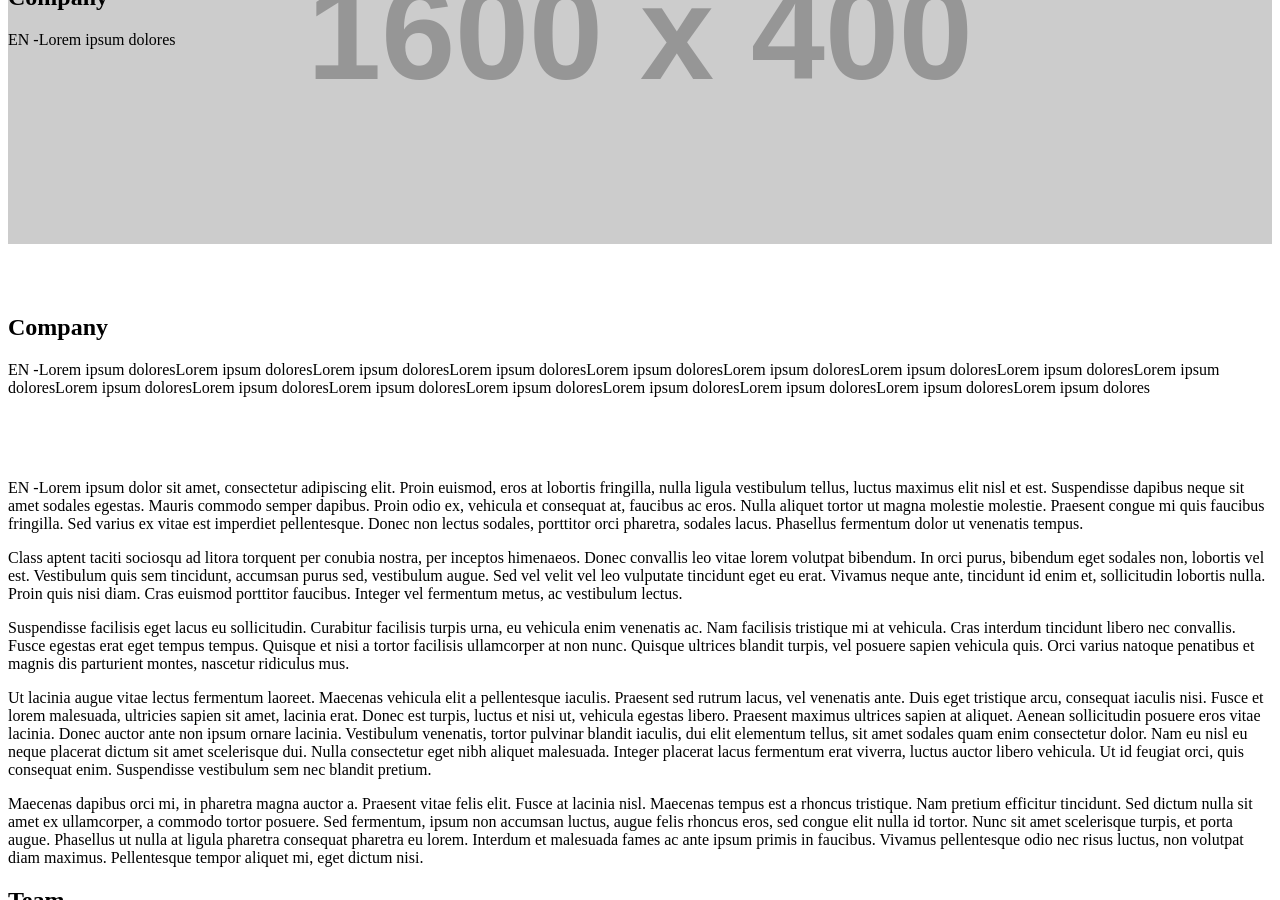
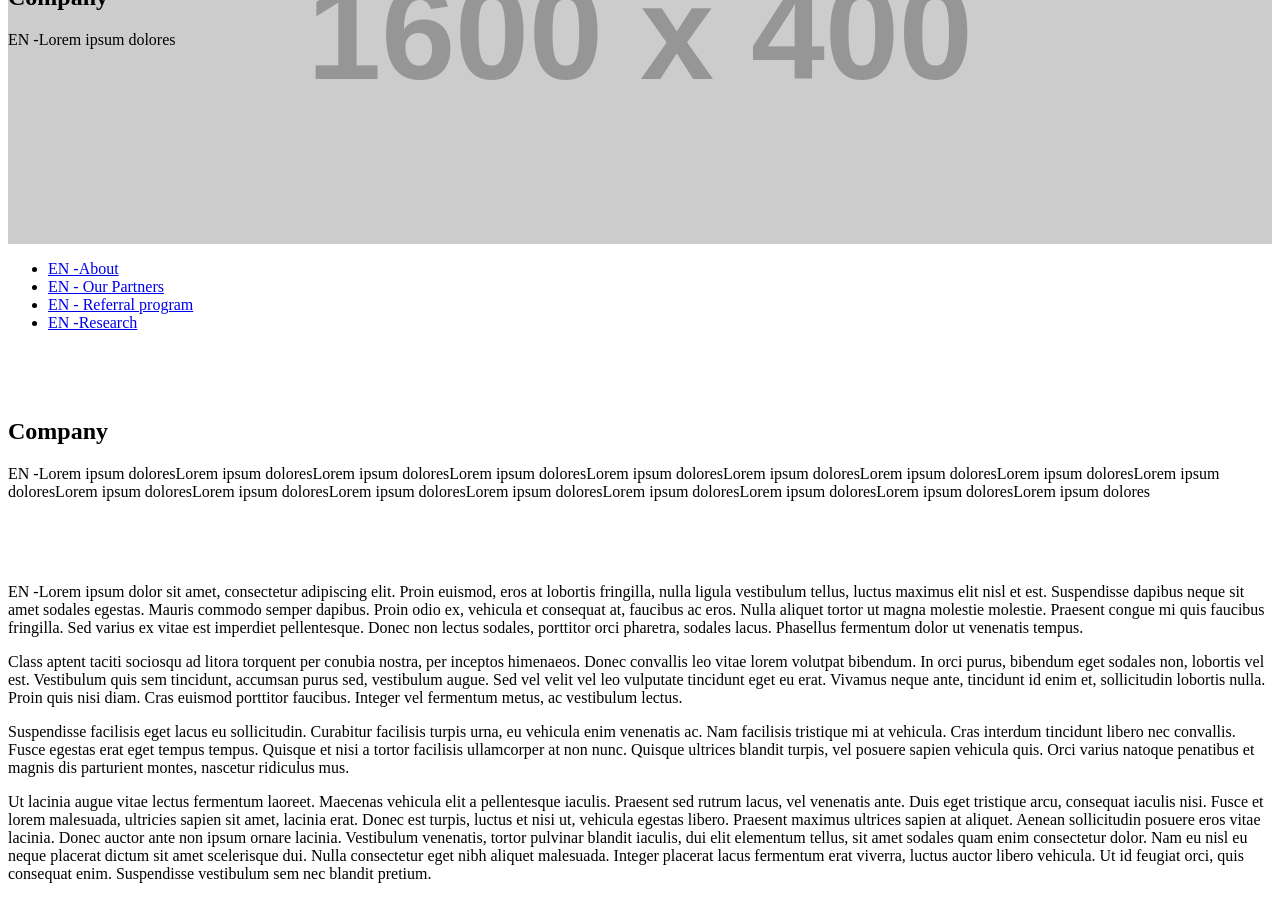
Before and after one commit to checksig-custody/multilangsite, a Jekyll site: the page built from content/en/company.md, in a window 1280 px wide and 900 px high, scrolled down 519 px. Built offline with Jekyll 4.4.1, drawn with Linux system fonts in a browser that asks for light colours.

Commit message:
12072020

```diff
--- a/_layouts/company.html
+++ b/_layouts/company.html
@@ -23,6 +23,9 @@
 						</div>
 					</div>
 				</div>
+			</div>
+			<div class="row">
+			{% include company/nav_company.html %}
 			</div>
 		</div>
 	</section>
```
